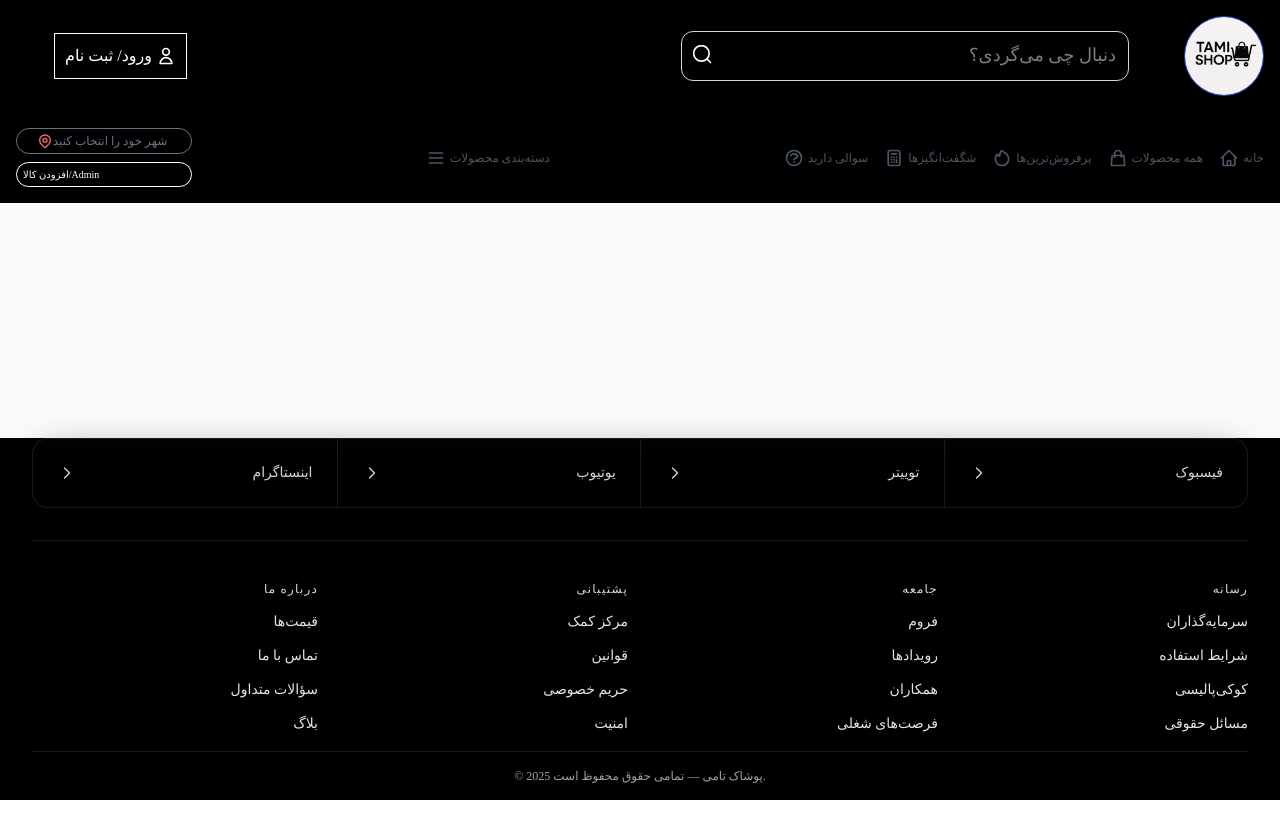
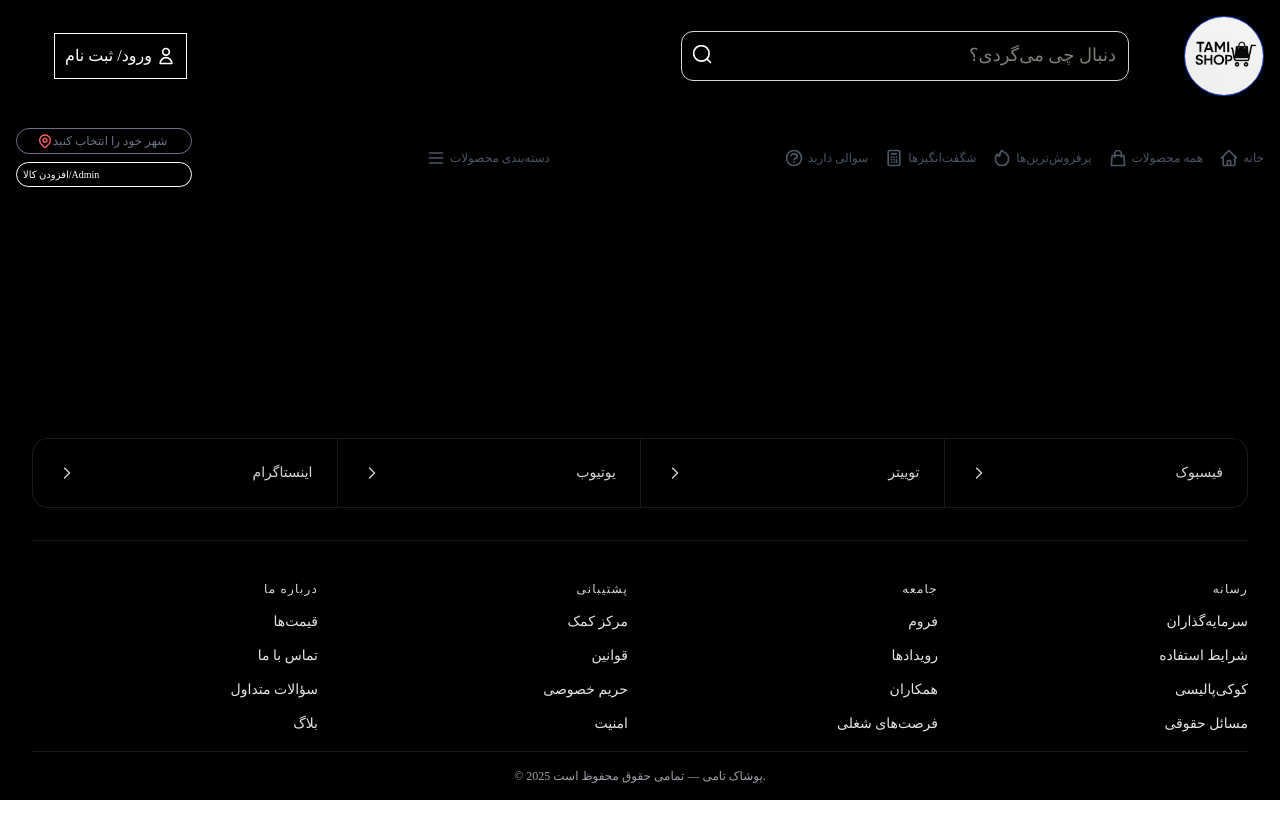
Before and after one commit to A-masoud/Tami-onlineShop, a React (Vite) app: page / in a window 1280 px wide. Shown: the top 838 px of the page. Built offline with nearby package versions, Linux system fonts and the light colour scheme; a web font is replaced by a local one.

Commit message:
fix white background
fix white background

```diff
--- a/src/components/Layout.jsx
+++ b/src/components/Layout.jsx
@@ -9,7 +9,7 @@ export function Layout() {
     <div className="flex flex-col font-vazir min-h-screen bg-black">
       <HeaderUp />
       <HeadeDown />
-      <main className="flex-grow w-full max-w-screen-xl px-4 sm:px-6 md:px-8 lg:px-10 mx-auto bg-gray-50 pb-[calc(var(--bottom-nav-h,0px)+env(safe-area-inset-bottom))] sm:pb-0">
+      <main className="flex-grow w-full max-w-screen-xl px-4 sm:px-6 md:px-8 lg:px-10 mx-auto">
         <Outlet />
       </main>
       <Footer />
```
